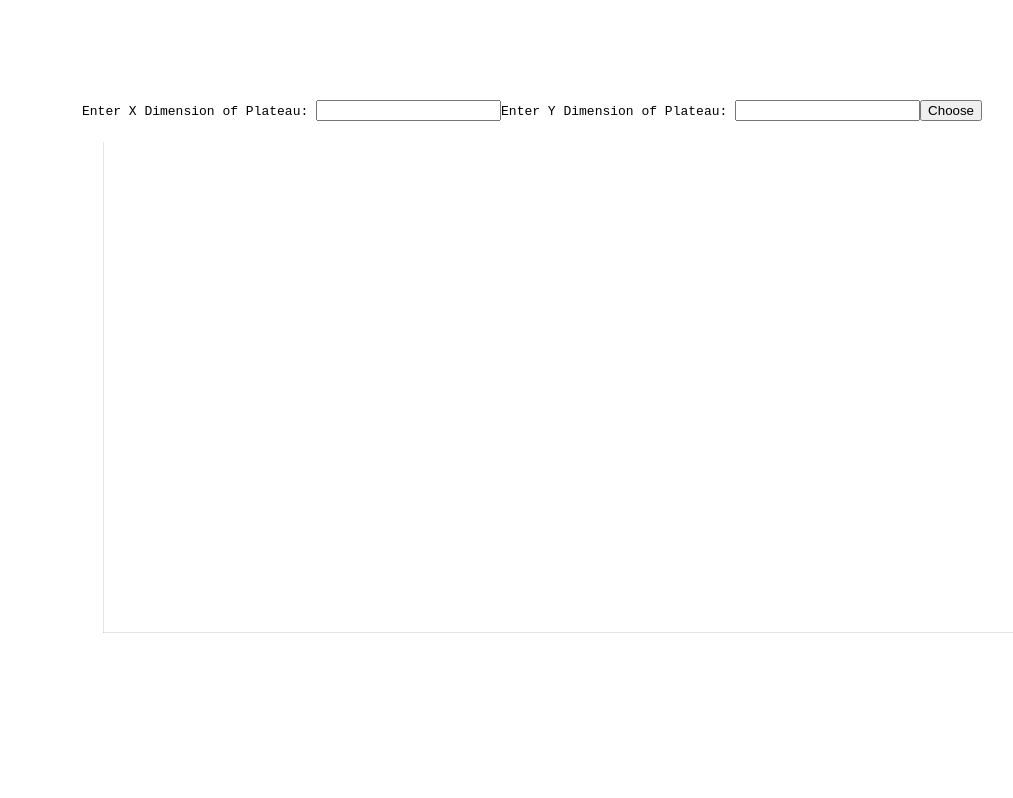
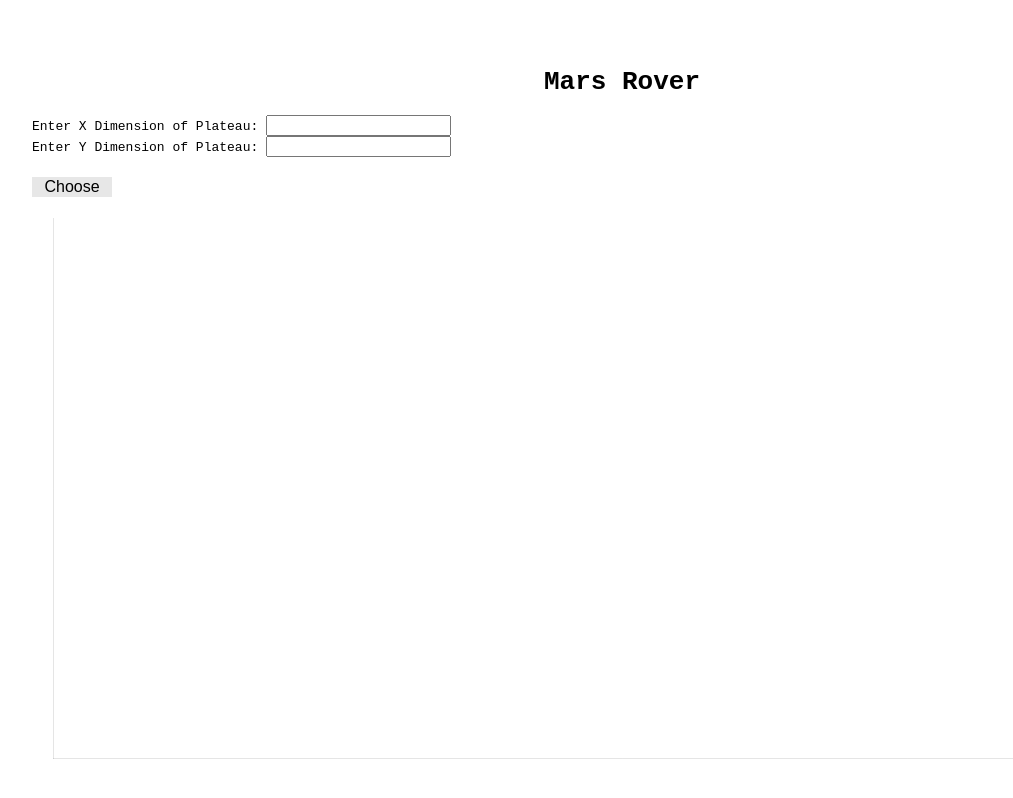
Before and after one commit to MairaGalvao/mars-rover-plateou, a React (Create React App) app: page / in a window 1280 px wide. Shown: the top 798 px of the page, without its empty margins (18-1031 px from the left). Built offline with nearby package versions, Linux system fonts and the light colour scheme.

Commit message:
style: Adjust logic and style to enhance user interaction and understanding

```diff
--- a/src/App.css
+++ b/src/App.css
@@ -1,7 +1,7 @@
 .mainApp{
   display: flex;
     flex-direction: column;
-margin:100px;
+margin:50px;
 font-family: monospace;
 
 }
--- a/src/Components/UserData.tsx
+++ b/src/Components/UserData.tsx
@@ -169,21 +169,25 @@ const UserData = ({ onSendData }: UserDataProps) => {
   };
 
   return (
+
+
     <div className="UserData">
+
+      <h1 className='main-title'>Mars Rover </h1>
       {step === 0 && (
-        <form id='x-y-inputs' onSubmit={handleButtonClick}>
+        <form id='x-y-inputs' className='form-user' onSubmit={handleButtonClick}>
           <label>
             Enter X Dimension of Plateau: <input type="text" value={sizeXInput} onChange={handleSizeXInput} required />
           </label>
           <label>
             Enter Y Dimension of Plateau: <input type="text" value={sizeYInput} onChange={handleSizeYInput} required />
           </label>
-          <button type="submit">Choose</button>
+          <button className='btn-user' type="submit">Choose</button>
         </form>
       )}
 
       {step === 1 && (
-        <form id='rover-position' onSubmit={handleButtonClick}>
+        <form className='form-user' id='rover-position' onSubmit={handleButtonClick}>
           <label>
             Enter X Coordinate for Rover: <input type="text" value={xInput} onChange={handleXInput} required />
           </label>
@@ -193,16 +197,16 @@ const UserData = ({ onSendData }: UserDataProps) => {
           <label>
             Enter Rover Direction on Landing: <input type="text" value={directionInput} onChange={handleDirectionInput} required />
           </label>
-          <button type="submit">Next</button>
+          <button className='btn-user' type="submit">Next</button>
         </form>
       )}
 
       {step === 2 && (
-        <form id='instructions-input' onSubmit={handleInstructionsSubmit}>
+        <form className='form-user' id='instructions-input' onSubmit={handleInstructionsSubmit}>
           <label>
             Enter Movement Instructions (LRM string): <input type="text" value={instructionsInput} onChange={handleInstructionsInput} required />
           </label>
-          <button type="submit">Start</button>
+          <button className='btn-user' type="submit">Start</button>
         </form>
       )}
 
--- a/src/Style/UserData.css
+++ b/src/Style/UserData.css
@@ -5,3 +5,26 @@
 #user-data{
     position: absolute;
 }
+.main-title{
+    text-align: center;
+}
+
+.form-user{
+display: contents;
+}
+
+.btn-user{
+
+    border: none;
+    color: black;
+    text-align: center;
+    text-decoration: none;
+    display: inline-block;
+    font-size: 16px;
+
+    cursor: pointer;
+    width: 80px;
+    background-color: #e7e7e7; color: black;
+    margin-top: 20px;
+
+}
```
